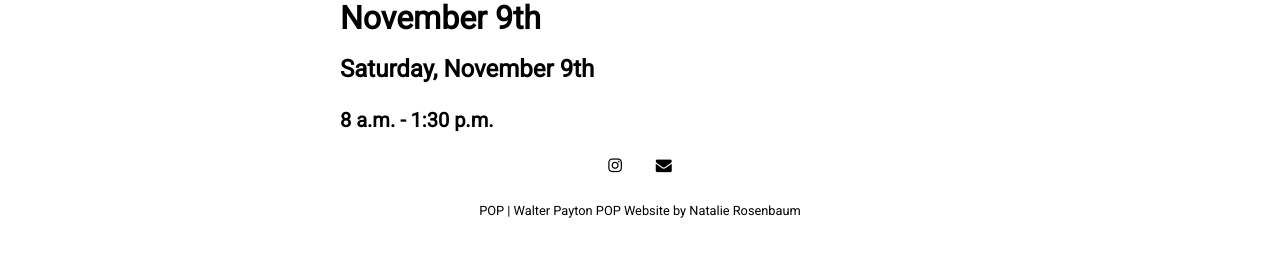
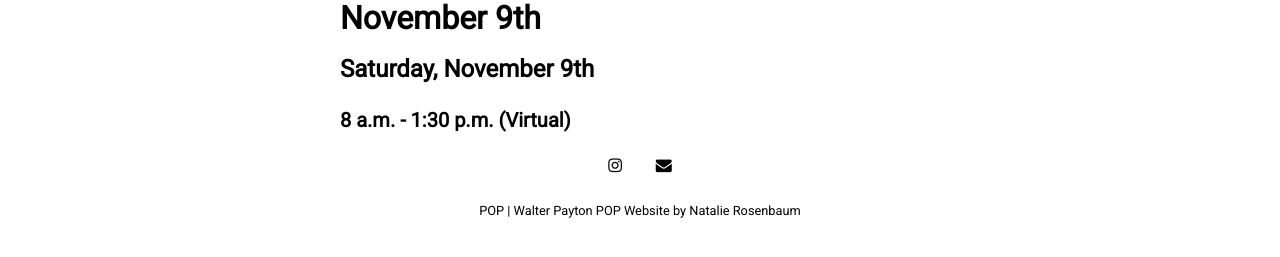
Before and after one commit to nrosenbaum312/POP-website, a Jekyll site: the page built from _posts/2016-09-09-payton-openhouse.md, in a window 1280 px wide. Shown: the part 639-896 px from the top of the page. Built offline with Jekyll 4.4.1, drawn with Linux system fonts in a browser that asks for light colours; nearby versions of some CDN libraries.

Commit message:
location update

```diff
--- a/_posts/2016-09-09-payton-openhouse.md
+++ b/_posts/2016-09-09-payton-openhouse.md
@@ -8,4 +8,4 @@ image: arctic-1.jpg
 
 # November 9th
 ## Saturday, November 9th
-### 8 a.m. - 1:30 p.m.
+### 8 a.m. - 1:30 p.m. (Virtual)
```
Also changed, not shown: _posts/2015-10-10-winter-concert.md (+1 -1 lines).
